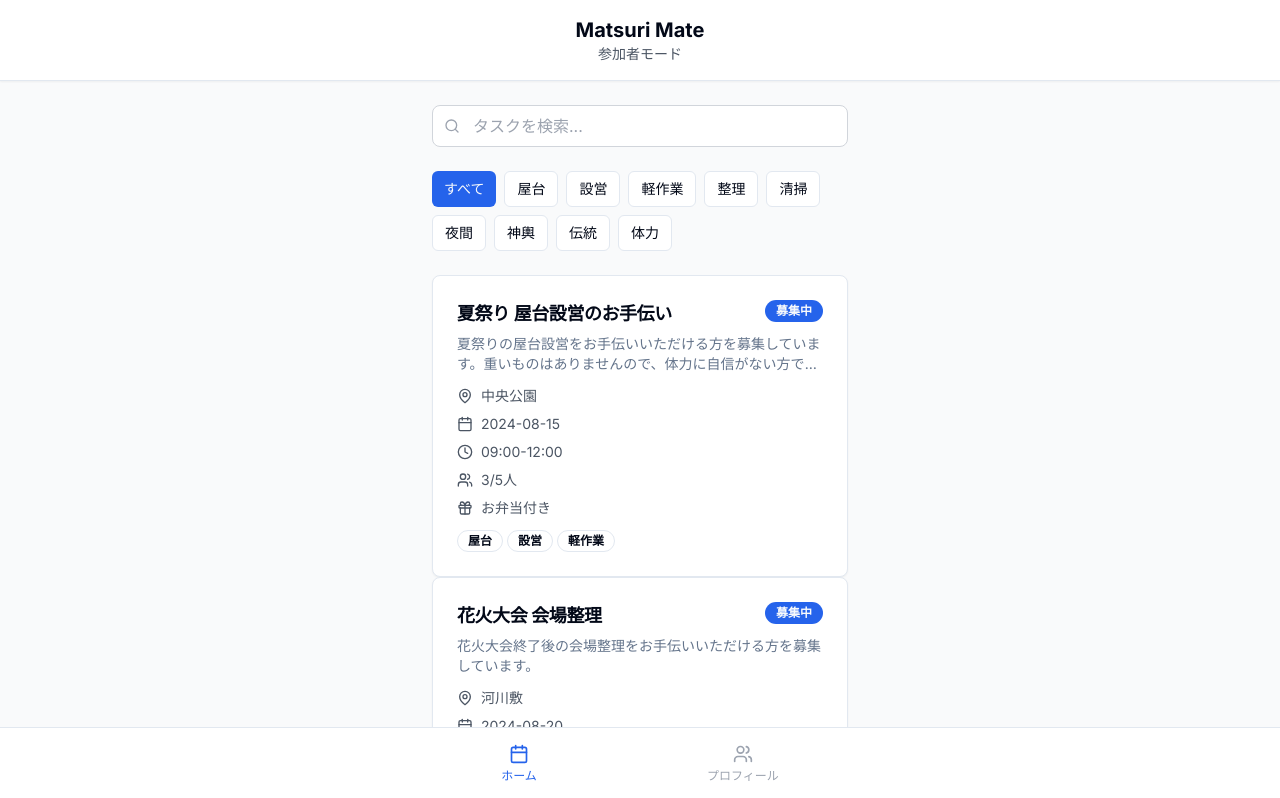
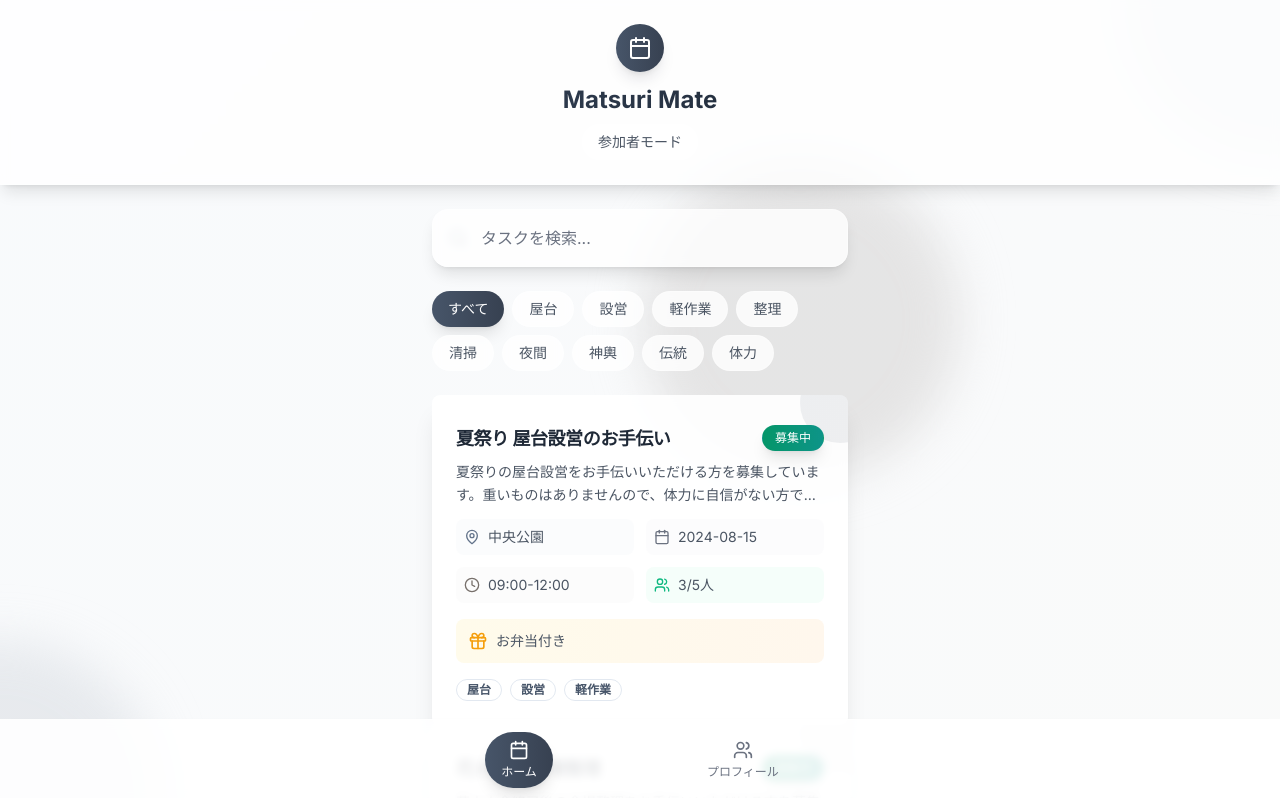
Before and after one commit to AliceWonerfulWorld/maturi_mate, a Next.js app: page /participant in a window 1280 px wide. Shown: the top 798 px of the page. Built offline with nearby package versions, Linux system fonts and the light colour scheme.

Commit message:
[fix] UI修正

```diff
--- a/src/app/participant/page.tsx
+++ b/src/app/participant/page.tsx
@@ -23,26 +23,42 @@ export default function ParticipantHomePage() {
   const allTags = Array.from(new Set(dummyTasks.flatMap(task => task.tags)));
 
   return (
-    <div className="min-h-screen bg-gray-50">
+    <div className="min-h-screen bg-gradient-to-br from-slate-50 via-gray-50 to-stone-50">
+      {/* 背景装飾 */}
+      <div className="absolute inset-0 overflow-hidden">
+        <div className="absolute -top-40 -right-40 w-80 h-80 bg-slate-300 rounded-full mix-blend-multiply filter blur-xl opacity-15 animate-pulse"></div>
+        <div className="absolute -bottom-40 -left-40 w-80 h-80 bg-gray-300 rounded-full mix-blend-multiply filter blur-xl opacity-15 animate-pulse delay-1000"></div>
+        <div className="absolute top-40 left-1/2 w-80 h-80 bg-stone-300 rounded-full mix-blend-multiply filter blur-xl opacity-15 animate-pulse delay-500"></div>
+      </div>
+
       {/* ヘッダー */}
-      <header className="bg-white shadow-sm border-b">
-        <div className="max-w-md mx-auto px-4 py-4">
-          <h1 className="text-xl font-bold text-center">Matsuri Mate</h1>
-          <p className="text-sm text-center text-gray-600">参加者モード</p>
+      <header className="relative z-10 bg-white/80 backdrop-blur-sm shadow-lg border-b border-white/20">
+        <div className="max-w-md mx-auto px-4 py-6">
+          <div className="text-center">
+            <div className="inline-flex items-center justify-center w-12 h-12 bg-gradient-to-r from-slate-600 to-gray-700 rounded-full mb-3 shadow-lg">
+              <Calendar className="h-6 w-6 text-white" />
+            </div>
+            <h1 className="text-2xl font-bold bg-gradient-to-r from-slate-700 to-gray-800 bg-clip-text text-transparent mb-2">
+              Matsuri Mate
+            </h1>
+            <p className="text-sm text-gray-600 bg-white/50 backdrop-blur-sm px-4 py-2 rounded-full inline-block">
+              参加者モード
+            </p>
+          </div>
         </div>
       </header>
 
-      <div className="max-w-md mx-auto px-4 py-6">
+      <div className="relative z-10 max-w-md mx-auto px-4 py-6">
         {/* 検索バー */}
         <div className="mb-6">
           <div className="relative">
-            <Search className="absolute left-3 top-1/2 transform -translate-y-1/2 text-gray-400 h-4 w-4" />
+            <Search className="absolute left-4 top-1/2 transform -translate-y-1/2 text-gray-400 h-5 w-5" />
             <input
               type="text"
               placeholder="タスクを検索..."
               value={searchTerm}
               onChange={(e) => setSearchTerm(e.target.value)}
-              className="w-full pl-10 pr-4 py-2 border border-gray-300 rounded-lg focus:ring-2 focus:ring-blue-500 focus:border-transparent"
+              className="w-full pl-12 pr-4 py-4 bg-white/80 backdrop-blur-sm border border-white/30 rounded-2xl focus:ring-2 focus:ring-blue-500 focus:border-transparent shadow-lg text-base placeholder-gray-500"
             />
           </div>
         </div>
@@ -54,6 +70,11 @@ export default function ParticipantHomePage() {
               variant={selectedTag === null ? "default" : "outline"}
               size="sm"
               onClick={() => setSelectedTag(null)}
+              className={`rounded-full px-4 py-2 font-medium transition-all duration-300 ${
+                selectedTag === null
+                  ? "bg-gradient-to-r from-slate-600 to-gray-700 text-white shadow-lg hover:shadow-xl"
+                  : "bg-white/80 backdrop-blur-sm border-white/30 text-gray-600 hover:bg-white/90"
+              }`}
             >
               すべて
             </Button>
@@ -63,6 +84,11 @@ export default function ParticipantHomePage() {
                 variant={selectedTag === tag ? "default" : "outline"}
                 size="sm"
                 onClick={() => setSelectedTag(tag)}
+                className={`rounded-full px-4 py-2 font-medium transition-all duration-300 ${
+                  selectedTag === tag
+                    ? "bg-gradient-to-r from-slate-600 to-gray-700 text-white shadow-lg hover:shadow-xl"
+                    : "bg-white/80 backdrop-blur-sm border-white/30 text-gray-600 hover:bg-white/90"
+                }`}
               >
                 {tag}
               </Button>
@@ -78,15 +104,15 @@ export default function ParticipantHomePage() {
         </div>
 
         {/* ナビゲーション */}
-        <nav className="fixed bottom-0 left-0 right-0 bg-white border-t">
-          <div className="max-w-md mx-auto flex justify-around py-2">
-            <Link href="/participant" className="flex flex-col items-center py-2 text-blue-600">
-              <Calendar className="h-5 w-5" />
-              <span className="text-xs mt-1">ホーム</span>
+        <nav className="fixed bottom-0 left-0 right-0 bg-white/90 backdrop-blur-sm border-t border-white/20 shadow-lg">
+          <div className="max-w-md mx-auto flex justify-around py-3">
+            <Link href="/participant" className="flex flex-col items-center py-2 px-4 rounded-full bg-gradient-to-r from-slate-600 to-gray-700 text-white shadow-lg">
+              <Calendar className="h-5 w-5 mb-1" />
+              <span className="text-xs font-medium">ホーム</span>
             </Link>
-            <Link href="/participant/profile" className="flex flex-col items-center py-2 text-gray-400">
-              <Users className="h-5 w-5" />
-              <span className="text-xs mt-1">プロフィール</span>
+            <Link href="/participant/profile" className="flex flex-col items-center py-2 px-4 rounded-full text-gray-500 hover:bg-gray-100/50 transition-all duration-300">
+              <Users className="h-5 w-5 mb-1" />
+              <span className="text-xs font-medium">プロフィール</span>
             </Link>
           </div>
         </nav>
@@ -98,44 +124,67 @@ export default function ParticipantHomePage() {
 function TaskCard({ task }: { task: Task }) {
   return (
     <Link href={`/participant/task/${task.id}`}>
-      <Card className="hover:shadow-md transition-shadow cursor-pointer">
-        <CardHeader className="pb-3">
-          <div className="flex justify-between items-start">
-            <CardTitle className="text-lg">{task.title}</CardTitle>
-            <Badge variant={task.status === 'open' ? 'default' : 'secondary'}>
-              {task.status === 'open' ? '募集中' : '終了'}
-            </Badge>
+      <Card className="group hover:shadow-2xl transition-all duration-300 transform hover:-translate-y-2 bg-white/90 backdrop-blur-sm border-0 shadow-xl overflow-hidden">
+        {/* ヘッダー部分 */}
+        <CardHeader className="pb-3 relative">
+          <div className="absolute top-0 right-0 w-20 h-20 bg-gradient-to-br from-slate-500/10 to-gray-500/10 rounded-full transform translate-x-8 -translate-y-8"></div>
+          <div className="relative z-10">
+            <div className="flex justify-between items-start mb-2">
+              <CardTitle className="text-lg font-bold text-gray-800 group-hover:text-slate-600 transition-colors pr-2">
+                {task.title}
+              </CardTitle>
+              <Badge
+                variant={task.status === 'open' ? 'default' : 'secondary'}
+                className={`${
+                  task.status === 'open'
+                    ? 'bg-gradient-to-r from-emerald-600 to-teal-600 text-white shadow-lg'
+                    : 'bg-gray-200 text-gray-600'
+                } rounded-full px-3 py-1 text-xs font-medium`}
+              >
+                {task.status === 'open' ? '募集中' : '終了'}
+              </Badge>
+            </div>
+            <CardDescription className="text-gray-600 line-clamp-2 leading-relaxed">
+              {task.description}
+            </CardDescription>
           </div>
-          <CardDescription className="line-clamp-2">
-            {task.description}
-          </CardDescription>
         </CardHeader>
-        <CardContent className="pt-0">
-          <div className="space-y-2">
-            <div className="flex items-center text-sm text-gray-600">
-              <MapPin className="h-4 w-4 mr-2" />
-              {task.location}
+
+        <CardContent className="pt-0 relative z-10">
+          {/* タスク詳細 */}
+          <div className="grid grid-cols-2 gap-3 mb-4">
+            <div className="flex items-center text-sm text-gray-600 bg-slate-50/50 rounded-lg p-2">
+              <MapPin className="h-4 w-4 mr-2 text-slate-500" />
+              <span className="truncate">{task.location}</span>
             </div>
-            <div className="flex items-center text-sm text-gray-600">
-              <Calendar className="h-4 w-4 mr-2" />
-              {task.date}
+            <div className="flex items-center text-sm text-gray-600 bg-gray-50/50 rounded-lg p-2">
+              <Calendar className="h-4 w-4 mr-2 text-gray-500" />
+              <span>{task.date}</span>
             </div>
-            <div className="flex items-center text-sm text-gray-600">
-              <Clock className="h-4 w-4 mr-2" />
-              {task.time}
+            <div className="flex items-center text-sm text-gray-600 bg-stone-50/50 rounded-lg p-2">
+              <Clock className="h-4 w-4 mr-2 text-stone-500" />
+              <span>{task.time}</span>
             </div>
-            <div className="flex items-center text-sm text-gray-600">
-              <Users className="h-4 w-4 mr-2" />
-              {task.currentParticipants}/{task.capacity}人
-            </div>
-            <div className="flex items-center text-sm text-gray-600">
-              <Gift className="h-4 w-4 mr-2" />
-              {task.reward}
+            <div className="flex items-center text-sm text-gray-600 bg-emerald-50/50 rounded-lg p-2">
+              <Users className="h-4 w-4 mr-2 text-emerald-500" />
+              <span>{task.currentParticipants}/{task.capacity}人</span>
             </div>
           </div>
-          <div className="flex flex-wrap gap-1 mt-3">
+
+          {/* 報酬 */}
+          <div className="flex items-center text-sm text-gray-600 bg-gradient-to-r from-amber-50 to-orange-50 rounded-lg p-3 mb-4">
+            <Gift className="h-5 w-5 mr-2 text-amber-500" />
+            <span className="font-medium">{task.reward}</span>
+          </div>
+
+          {/* タグ */}
+          <div className="flex flex-wrap gap-2">
             {task.tags.map(tag => (
-              <Badge key={tag} variant="outline" className="text-xs">
+              <Badge
+                key={tag}
+                variant="outline"
+                className="text-xs bg-white/80 backdrop-blur-sm border-slate-200 text-slate-600 hover:bg-slate-50 transition-colors"
+              >
                 {tag}
               </Badge>
             ))}
```
Also changed, not shown: src/app/page.tsx (+25 -25 lines).
